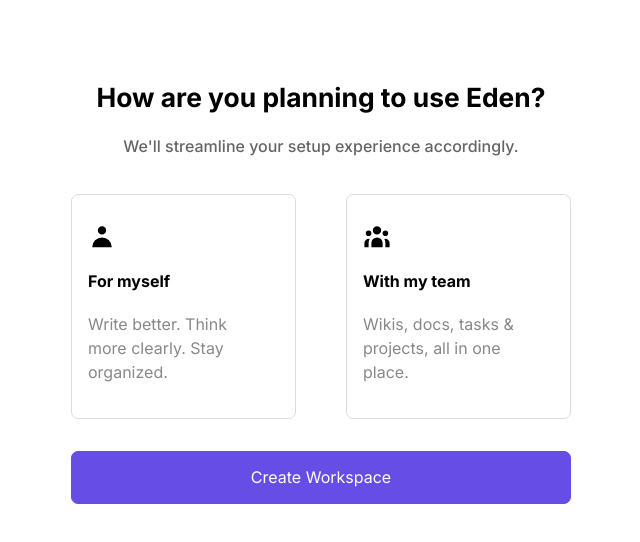
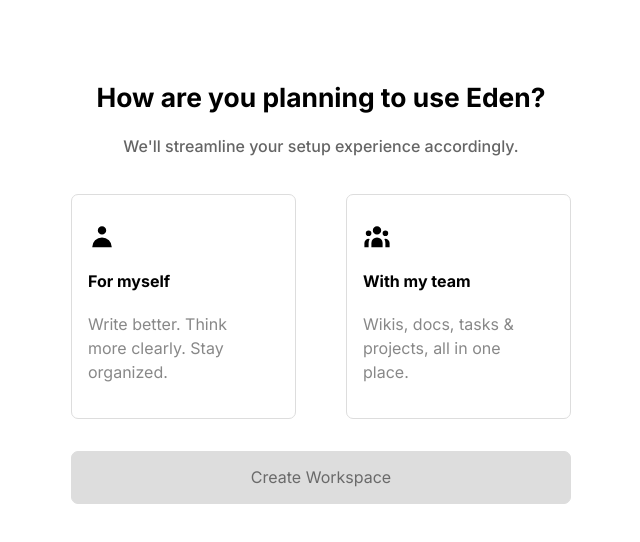
Before and after one commit to gyanbhartip/onboarding-flow-demo, a React (Create React App) app: page /type in a window 1280 px wide. Shown: the part 198-740 px from the top of the page, without its empty margins (319-959 px from the left). Built offline with nearby package versions, Linux system fonts and the light colour scheme.

Commit message:
framer complete

```diff
--- a/src/components/animated-routes/AnimatedRoutes.jsx
+++ b/src/components/animated-routes/AnimatedRoutes.jsx
@@ -9,7 +9,7 @@
 const AnimatedRoutes = () => {
   const location = useLocation();
   return (
-    <AnimatePresence>
+    <AnimatePresence initial={false} exitBeforeEnter>
       <Routes location={location} key={location.pathname}>
         <Route path="/" element={<App />}>
           <Route index element={<User />} />
--- a/src/components/finish/Finish.jsx
+++ b/src/components/finish/Finish.jsx
@@ -5,9 +5,9 @@
 const Finish = () => {
   return (
     <motion.div
-      initial={{ width: 0, display: "none" }}
-      animate={{ width: "100%", display: "contents" }}
-      exit={{ x: window.innerWidth, transition: { duration: 0.1 } }}
+      initial={{ opacity: 0 }}
+      animate={{ opacity: 1 }}
+      exit={{ opacity: 0 }}
     >
       <div className="tickmark">
         <TickIcon />
--- a/src/components/type/Type.jsx
+++ b/src/components/type/Type.jsx
@@ -9,9 +9,9 @@
 
   return (
     <motion.div
-      initial={{ width: 0, display: "none" }}
-      animate={{ width: "100%", display: "contents" }}
-      exit={{ x: window.innerWidth, transition: { duration: 0.1 } }}
+      initial={{ opacity: 0 }}
+      animate={{ opacity: 1 }}
+      exit={{ opacity: 0 }}
     >
       <p className="text-primary">How are you planning to use Eden?</p>
       <p className="text-secondary">
@@ -25,7 +25,7 @@
       <button
         className="btn"
         onClick={() => navigate("/finish")}
-        // disabled={selectedType === "" ? "disabled" : false}
+        disabled={selectedType === "" ? "disabled" : false}
       >
         Create Workspace
       </button>
--- a/src/components/user/User.jsx
+++ b/src/components/user/User.jsx
@@ -5,9 +5,9 @@
   const { navigate } = useGlobalContext();
   return (
     <motion.div
-      initial={{ width: 0, display: "none" }}
-      animate={{ width: "100%", display: "contents" }}
-      exit={{ x: window.innerWidth, transition: { duration: 0.1 } }}
+      initial={{ opacity: 0 }}
+      animate={{ opacity: 1 }}
+      exit={{ opacity: 0 }}
     >
       <p className="text-primary">Welcome! First things first...</p>
       <p className="text-secondary">You can always change them later.</p>
--- a/src/components/workspace/Workspace.jsx
+++ b/src/components/workspace/Workspace.jsx
@@ -7,9 +7,9 @@
 
   return (
     <motion.div
-      initial={{ width: 0, display: "none" }}
-      animate={{ width: "100%", display: "contents" }}
-      exit={{ x: window.innerWidth, transition: { duration: 0.1 } }}
+      initial={{ opacity: 0 }}
+      animate={{ opacity: 1 }}
+      exit={{ opacity: 0 }}
     >
       <p className="text-primary">Let's set up a home for all of your work</p>
       <p className="text-secondary">
```
